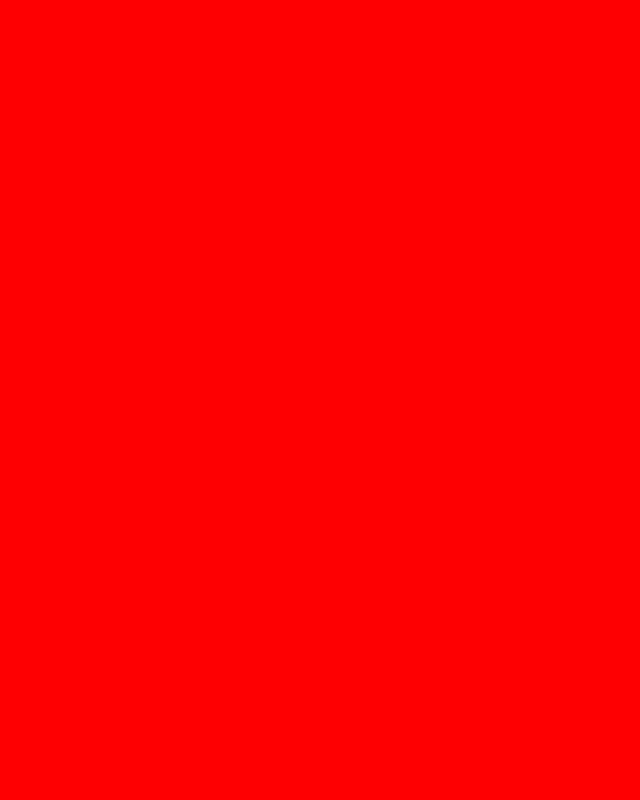
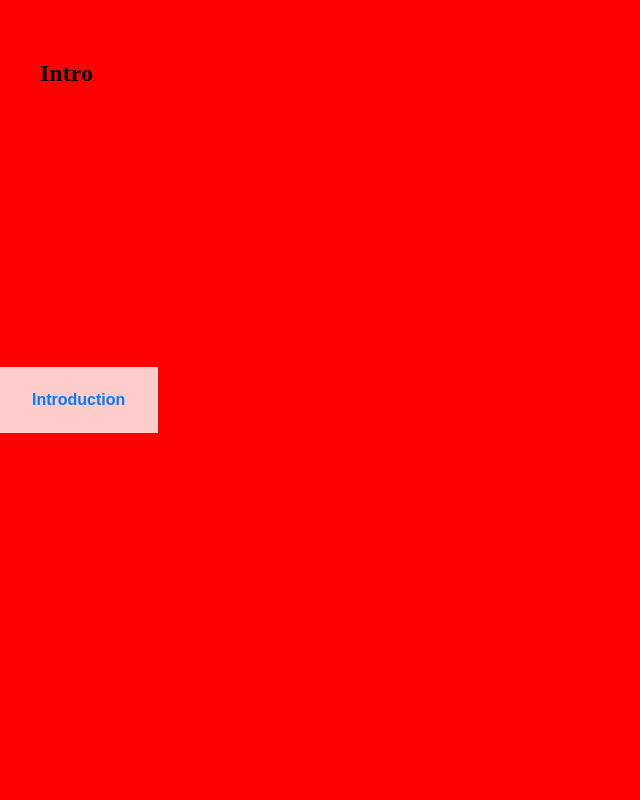
Before and after one commit to Cocassito/InsightTouch, a React (Vite) app: page / in a window 1280 px wide. Shown: the top 800 px of the page, without its empty margins (0-640 px from the left). Built offline with nearby package versions, Linux system fonts and the light colour scheme.

Commit message:
fix : hiérarchie et layout

```diff
--- a/package.json
+++ b/package.json
@@ -13,6 +13,7 @@
     "react": "^19.0.0",
     "react-dom": "^19.0.0",
     "react-router": "^7.4.1",
+    "react-router-dom": "^7.6.0",
     "sass": "^1.86.3"
   },
   "devDependencies": {
--- a/src/App.tsx
+++ b/src/App.tsx
@@ -1,5 +1,14 @@
-const App: React.FC = () => {
-  return <div></div>;
-};
+import { BrowserRouter, Routes, Route } from "react-router-dom";
+import OnePageLayout from "./components/OnePageLayout";
+
+function App() {
+  return (
+    <BrowserRouter>
+      <Routes>
+        <Route path="/" element={<OnePageLayout />} />
+      </Routes>
+    </BrowserRouter>
+  );
+}
 
 export default App;
--- a/src/components/Header.tsx
+++ b/src/components/Header.tsx
@@ -1,12 +1,13 @@
 import React from "react";
-import Navbar from "./Navbar";
+import SectionNavbar from "./SectionNavbar";
+import { sections } from "../data/sections";
 
-type HeaderProps = {};
-
-const Header: React.FC<HeaderProps> = () => {
-  return <div>
-    <Navbar />
-  </div>;
+const Header: React.FC = () => {
+  return (
+    <div>
+      <SectionNavbar sections={sections} />
+    </div>
+  );
 };
 
 export default Header;
--- /dev/null
+++ b/src/components/OnePageLayout.tsx
@@ -0,0 +1,19 @@
+import React from "react";
+import Header from "./Header";
+import { sections } from "../data/sections";
+
+const OnePageLayout: React.FC = () => {
+  return (
+    <>
+      <Header />
+      <main>
+        {sections.map(({ id, component: Component }) => (
+          <Component key={id} id={id} />
+        ))}
+      </main>
+      <footer style={{ padding: "2rem" }}>© Footer</footer>
+    </>
+  );
+};
+
+export default OnePageLayout;
--- /dev/null
+++ b/src/components/SectionNavbar.tsx
@@ -0,0 +1,63 @@
+import React, { useEffect, useState } from 'react';
+
+type Section = {
+  id: string;
+  label: string;
+};
+
+type SectionNavbarProps = {
+  sections: Section[];
+};
+
+const SectionNavbar: React.FC<SectionNavbarProps> = ({ sections }) => {
+  const [activeSection, setActiveSection] = useState<string>('');
+
+  useEffect(() => {
+    const handleScroll = () => {
+      const scrollPosition = window.scrollY + window.innerHeight / 2;
+
+      for (const section of sections) {
+        const element = document.getElementById(section.id);
+        if (element) {
+          const { top, bottom } = element.getBoundingClientRect();
+          const offsetTop = top + window.scrollY;
+          const offsetBottom = bottom + window.scrollY;
+
+          if (scrollPosition >= offsetTop && scrollPosition < offsetBottom) {
+            setActiveSection(section.id);
+            break;
+          }
+        }
+      }
+    };
+
+    window.addEventListener('scroll', handleScroll);
+    handleScroll();
+
+    return () => window.removeEventListener('scroll', handleScroll);
+  }, [sections]);
+
+  const scrollToSection = (id: string) => {
+    const el = document.getElementById(id);
+    if (el) {
+      el.scrollIntoView({ behavior: 'smooth' });
+    }
+  };
+
+  return (
+    <nav className="section-navbar">
+      {sections.map((section) => (
+        <button
+          key={section.id}
+          onClick={() => scrollToSection(section.id)}
+          className={`section-button ${activeSection === section.id ? 'active' : ''}`}
+        >
+          {section.label}
+          <span className="progress-bar" />
+        </button>
+      ))}
+    </nav>
+  );
+};
+
+export default SectionNavbar;
--- /dev/null
+++ b/src/components/Sections/IntroSection.tsx
@@ -0,0 +1,9 @@
+import { SectionComponentProps } from "../../data/sections";
+
+const IntroSection = ({ id }: SectionComponentProps) => (
+  <section id={id} style={{ minHeight: "100vh", padding: "2rem" }}>
+    <h2>Intro</h2>
+  </section>
+);
+
+export default IntroSection;
--- /dev/null
+++ b/src/data/sections.ts
@@ -0,0 +1,9 @@
+import IntroSection from "../components/Sections/IntroSection";
+
+export type SectionComponentProps = {
+  id: string;
+};
+
+export const sections = [
+  { id: "section1", label: "Introduction", component: IntroSection },
+];
--- /dev/null
+++ b/src/styles/_SectionNavbar.scss
@@ -0,0 +1,44 @@
+.section-navbar {
+  position: fixed;
+  top: 50%;
+  left: 0;
+  transform: translateY(-50%);
+  display: flex;
+  flex-direction: column;
+  gap: 1rem;
+  padding: 1rem;
+  background-color: rgba(255, 255, 255, 0.8);
+  border-right: 1px solid #ddd;
+  z-index: 1000;
+}
+
+.section-button {
+  background: none;
+  border: none;
+  cursor: pointer;
+  padding: 0.5rem 1rem;
+  font-size: 1rem;
+  text-align: left;
+  position: relative;
+
+  &.active {
+    font-weight: bold;
+    color: #007bff;
+  }
+
+  .progress-bar {
+    position: absolute;
+    left: 100%;
+    top: 0;
+    width: 4px;
+    height: 100%;
+    background-color: #007bff;
+    transform: scaleY(0);
+    transform-origin: top;
+    transition: transform 0.3s ease;
+
+    .section-button.active & {
+      transform: scaleY(1);
+    }
+  }
+}
--- a/src/styles/main.scss
+++ b/src/styles/main.scss
@@ -1 +1,2 @@
-@use '_app';
+@use '_App';
+@use '_SectionNavbar';
```
Also changed, not shown: src/components/Navbar.tsx (deleted, +0 -9 lines), 1 other file (tests, documents, lock files or other folders).
